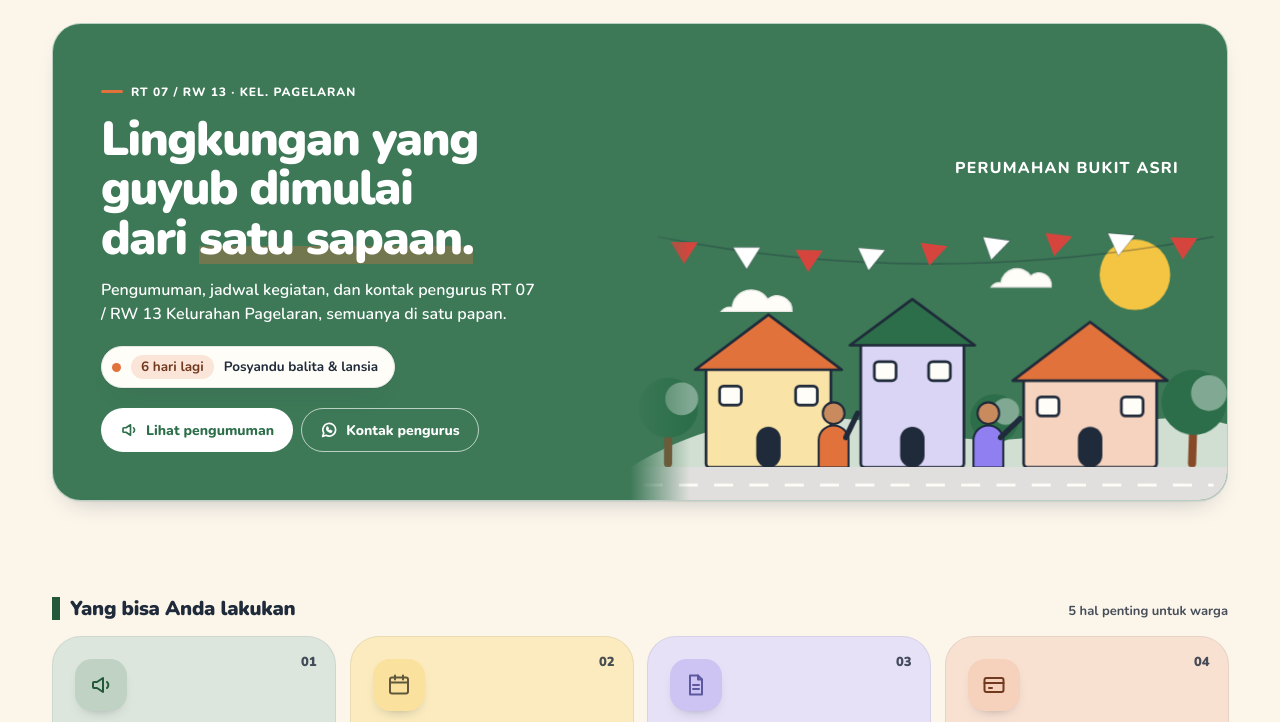
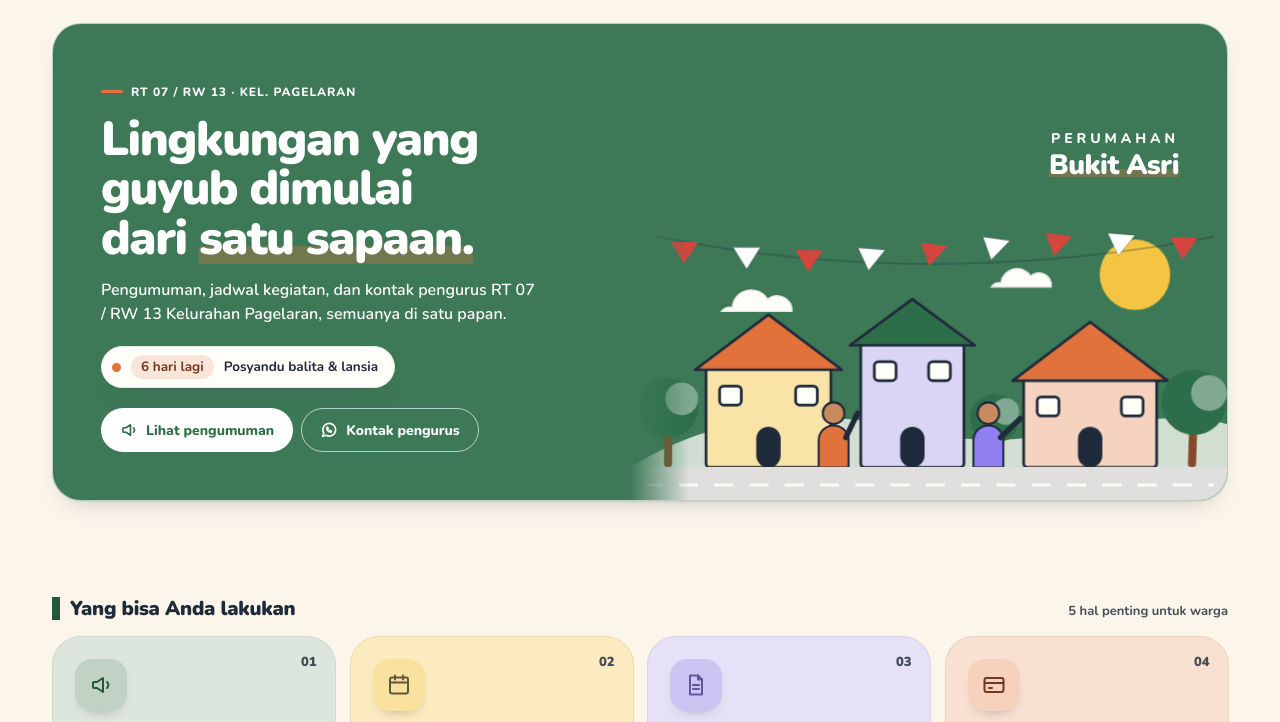
Before and after one commit to kujangputera-droid/web-rtrw, a plain HTML site: page index.html in a window 1280 px wide. Shown: the part 78-800 px from the top of the page. Drawn offline with nearby package versions, Linux system fonts and the light colour scheme.

Commit message:
Label Perumahan hierarki statis Karpathy + sw.js v17

```diff
--- a/app.js
+++ b/app.js
@@ -323,7 +323,7 @@
       '<h1>Lingkungan yang guyub dimulai dari <em>satu sapaan.</em></h1>' +
       '<p>Pengumuman, jadwal kegiatan, dan kontak pengurus <span data-tema-nama>' + e(namaUsaha()) + '</span>, semuanya di satu papan.</p>' + mundur +
       '<div class="baris-aksi"><a class="btn" href="#pengumuman">' + ik('info') + 'Lihat pengumuman</a><a class="btn btn-garis" href="#kontak">' + ik('wa') + 'Kontak pengurus</a></div></div>' +
-      '<div class="pahlawan-gambar"><div class="pahlawan-perumahan">Perumahan Bukit Asri</div>' + (G.hero ? '<img class="hero-foto" src="' + e(G.hero) + '" alt="Foto lingkungan ' + e(namaRT()) + '" onerror="this.outerHTML=window.__ilustrasi">' : ilustrasiKampung()) + '</div></section>' +
+      '<div class="pahlawan-gambar"><div class="pahlawan-perumahan"><span class="sr">Perumahan Bukit Asri</span><span class="baris-kecil" aria-hidden="true">Perumahan</span><span class="baris-besar" aria-hidden="true">Bukit Asri</span></div>' + (G.hero ? '<img class="hero-foto" src="' + e(G.hero) + '" alt="Foto lingkungan ' + e(namaRT()) + '" onerror="this.outerHTML=window.__ilustrasi">' : ilustrasiKampung()) + '</div></section>' +
       '<section class="langkah-wadah" aria-labelledby="judulLangkah"><div class="judul-baris"><h2 id="judulLangkah">Yang bisa Anda lakukan</h2><span class="judul-sub">' + langkah.length + ' hal penting untuk warga</span></div>' +
       '<ol class="langkah-grid stagger">' + langkah.map(function (l, i) {
         return '<li class="langkah p-' + l.w + '"><span class="langkah-no">0' + (i + 1) + '</span><span class="langkah-ikon">' + ik(l.ik) + '</span><h3>' + l.j + '</h3><p>' + l.d + '</p>' +
--- a/style.css
+++ b/style.css
@@ -285,12 +285,16 @@ td.angka, th.angka { text-align: right; font-variant-numeric: tabular-nums; }
 .pahlawan .btn-garis:hover { background: transparent; border-color: var(--pada-utama); box-shadow: none; }
 .pahlawan .btn:focus-visible, .pahlawan .btn-garis:focus-visible { outline-color: var(--pada-utama); }
 .pahlawan-gambar { align-self: end; margin-right: calc(-1 * clamp(20px, 4vw, 48px)); -webkit-mask-image: linear-gradient(90deg, transparent, #000 10%); mask-image: linear-gradient(90deg, transparent, #000 10%); }
-/* Label Perumahan: ukuran fluid (bukan 12px tetap) supaya proporsional terhadap
-   h1 48px di semua lebar; jarak bawah fluid mengikuti skala padding hero;
-   margin kanan = padding horizontal hero, jadi tepi kanan label sejajar dengan
-   tepi konten — sama seperti eyebrow kecil di sisi kiri. Huruf kapital,
-   spasi, dan warna putih di atas hijau tidak berubah (kontras AA tetap). */
-.pahlawan-perumahan { text-align: right; font-size: clamp(12px, .45vw + 10px, 16px); font-weight: 800; letter-spacing: .08em; text-transform: uppercase; color: var(--pada-utama); margin-bottom: clamp(8px, 1.5vw, 16px); margin-right: clamp(20px, 4vw, 48px); }
+/* Label Perumahan (hierarki statis, tanpa gerakan): lockup dua baris rata kanan.
+   Baris atas "Perumahan" kecil (sekitar setengah baris besar, spasi huruf lebar);
+   baris bawah "Bukit Asri" besar fluid 18-28px, tebal 900, dengan garis bawah
+   aksen seperti highlight h1 (satu sentuhan elegan, pola .pahlawan h1 em).
+   Margin kanan = padding horizontal hero, jadi tepi kanan label sejajar dengan
+   tepi konten — sama seperti eyebrow kecil di sisi kiri. Warna putih di atas
+   hijau tidak berubah (kontras AA tetap). */
+.pahlawan-perumahan { text-align: right; color: var(--pada-utama); line-height: 1.15; margin-bottom: clamp(8px, 1.5vw, 16px); margin-right: clamp(20px, 4vw, 48px); }
+.pahlawan-perumahan .baris-kecil { display: block; font-size: clamp(10px, .6vw + 8px, 14px); font-weight: 800; letter-spacing: .28em; text-transform: uppercase; margin-bottom: 4px; }
+.pahlawan-perumahan .baris-besar { display: inline-block; font-size: clamp(18px, 1.2vw + 14px, 28px); font-weight: 900; letter-spacing: -.02em; line-height: 1.04; background: linear-gradient(transparent 62%, color-mix(in srgb, var(--tema-aksen) 32%, transparent) 62% 90%, transparent 90%); }
 .hitung-mundur { display: inline-flex; flex-wrap: wrap; gap: 10px; align-items: center; background: var(--permukaan); color: var(--teks); border: 1px solid var(--garis); padding: 8px 16px 8px 10px; border-radius: 99px; font-size: 13.5px; font-weight: 700; margin-bottom: 20px; box-shadow: var(--bayang); max-width: 100%; }
 .hitung-mundur b { background: var(--aksen-latar); color: var(--aksen-teks); padding: 2px 10px; border-radius: 99px; white-space: nowrap; }
 .titik { width: 9px; height: 9px; border-radius: 50%; background: var(--aksen); flex: none; animation: denyut 1.8s 3; box-shadow: 0 0 0 0 color-mix(in srgb, var(--tema-aksen) 50%, transparent); }
--- a/sw.js
+++ b/sw.js
@@ -1,5 +1,5 @@
 /* Service worker: simpan berkas agar aplikasi tetap jalan tanpa internet. */
-var CACHE = 'website-rt-v16';
+var CACHE = 'website-rt-v17';
 var BERKAS = ['./', './index.html', './tema.css', './tema.js', './style.css', './data.js', './app.js', './manifest.webmanifest', './ikon.svg', './img/logo.svg', './img/hero-lingkungan.svg', './img/pengurus-1.svg', './img/pengurus-2.svg', './img/pengurus-3.svg', './img/pengurus-4.svg', './img/galeri-1.svg', './img/galeri-2.svg', './img/galeri-3.svg', './img/galeri-4.svg'];
 self.addEventListener('install', function (e) {
   e.waitUntil(caches.open(CACHE).then(function (c) { return c.addAll(BERKAS); }).then(function () { return self.skipWaiting(); }));
```
